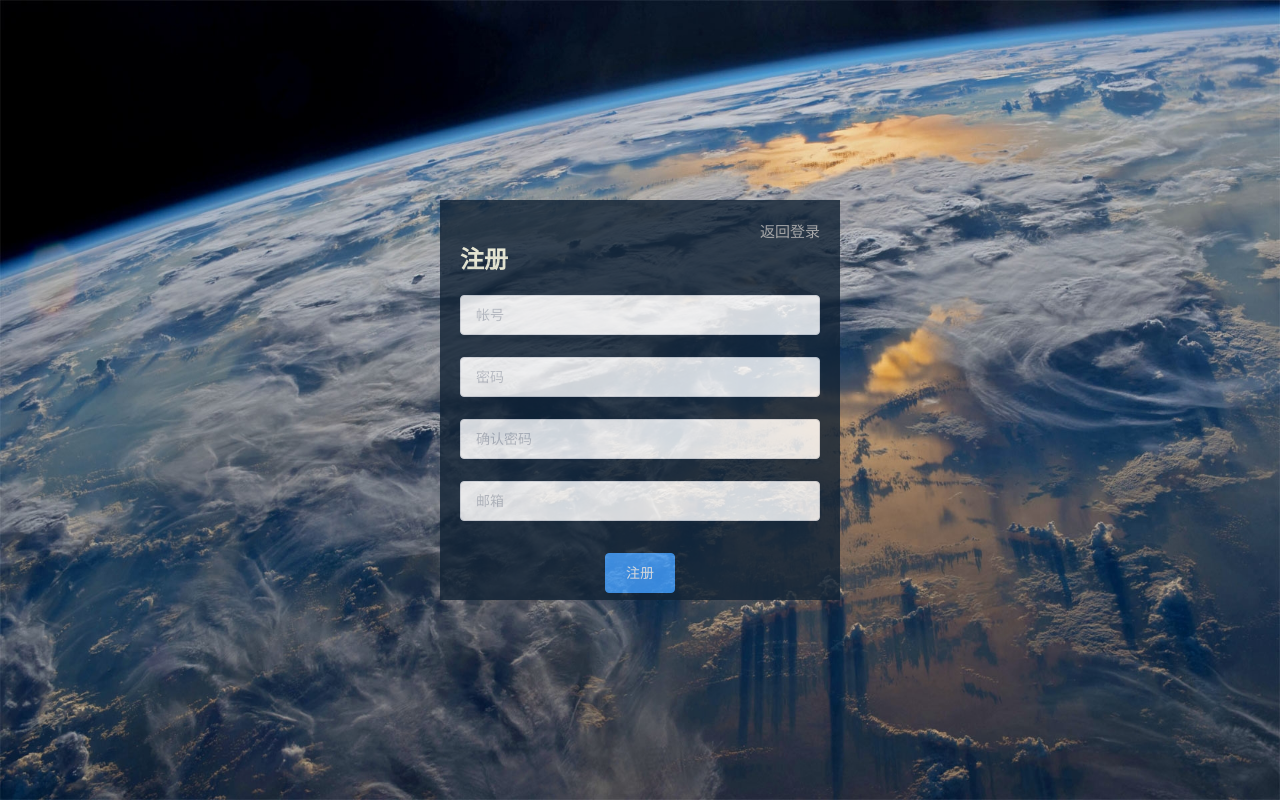
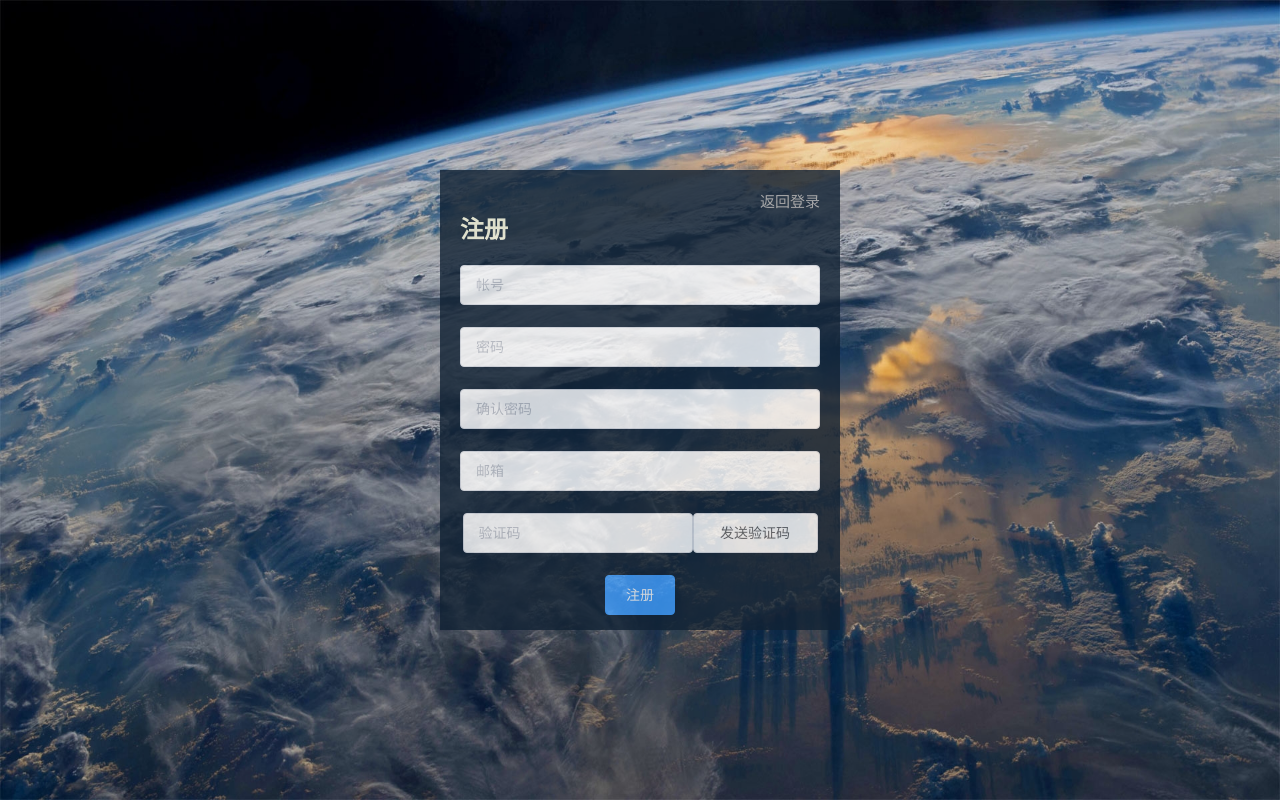
Before and after one commit to CodingLiOOT/questionPlatform, a Vue app in the folder front_end/: page /register in a window 1280 px wide. Built offline with nearby package versions, Linux system fonts and the light colour scheme.

Commit message:
feat:注册接口

```diff
--- a/front_end/src/components/Register.vue
+++ b/front_end/src/components/Register.vue
@@ -17,6 +17,10 @@
           </el-form-item>
           <el-form-item prop="email">
             <el-input v-model="RegisterForm.email" placeholder="邮箱"></el-input>
+          </el-form-item>
+          <el-form-item prop="emailCode" :inline="true" >
+            <el-input v-model="RegisterForm.emailCode" placeholder="验证码" style="width:230px"></el-input>
+            <el-button :disabled="disabled" @click="sendCode" class="sendcode" style="width:125px">{{btnTxt}}</el-button>
           </el-form-item>
           <el-form-item>
             <el-button class="register-btn-submit" type="primary" @click="register()">注册</el-button>
@@ -110,7 +114,8 @@ export default {
         userName: '',
         password: '',
         confirmPassword: '',
-        email: ''
+        email: '',
+        emailCode: ''
       },
       RegisterRule: {
         userName: [{
@@ -148,19 +153,29 @@ export default {
             required: true,
             message: '请输入邮箱',
             trigger: 'blur'
+          }],
+        emailCode: [{
+            required: true,
+            message: '请输入验证码',
+            trigger: 'blur'
           }]
-      }
+      },
+      disabled:false,
+      time:30,
+      btnTxt:"发送验证码",
     }
   },
   name: 'Register',
+
   methods: {
     register() {
       this.$refs.RegisterForm.validate((valid) => {
         if (valid) {
           this.$API.p_Register({
-            userName:this.RegisterForm.userName,
+            username:this.RegisterForm.userName,
             password:this.RegisterForm.password,
-            email:this.RegisterForm.email,
+            mail:this.RegisterForm.email,
+            verifyCode:this.RegisterForm.emailCode
           })
           .then(
             res=>{
@@ -171,7 +186,32 @@ export default {
           return false
         }
       })
-    }
+    },
+
+    //发送邮箱验证码，30秒后重新发送
+    sendCode(){
+      this.time=30
+      this.timer();
+      this.$API.p_SendCode({
+        mail: this.RegisterForm.email
+      })
+        .then(
+
+        )
+    },
+    //发送邮箱验证码倒计时
+    timer() {
+      if (this.time > 0) {
+        this.disabled=true;
+        this.time--;
+        this.btnTxt=this.time+"s后重新发送";
+        setTimeout(this.timer, 1000);
+      } else{
+        this.time=0;
+        this.btnTxt="发送验证码";
+        this.disabled=false;
+      }
+    },
   }
 }
 </script>
@@ -195,7 +235,7 @@ export default {
   bottom: 0;
   left: 0;
   margin: auto;
-  height: 400px;
+  height: 460px;
   width: 400px;
   background-color: #112234;
   opacity: .8;
@@ -227,7 +267,7 @@ a:hover {
 }
 
 .register-btn-submit {
-  margin-top: 10px;
+  margin-top: 0;
 }
 
 </style>
```
Also changed, not shown: 1 other file (tests, documents, lock files or other folders).
